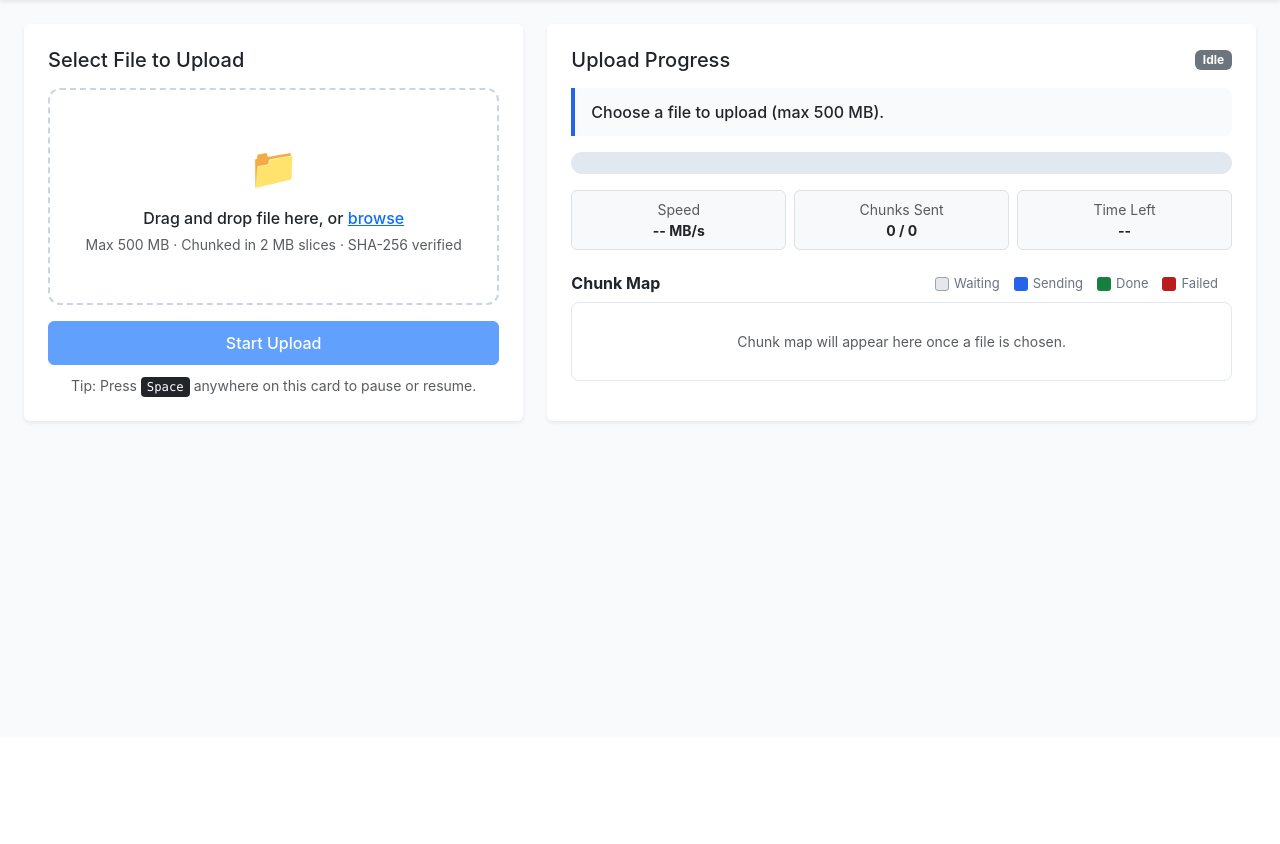
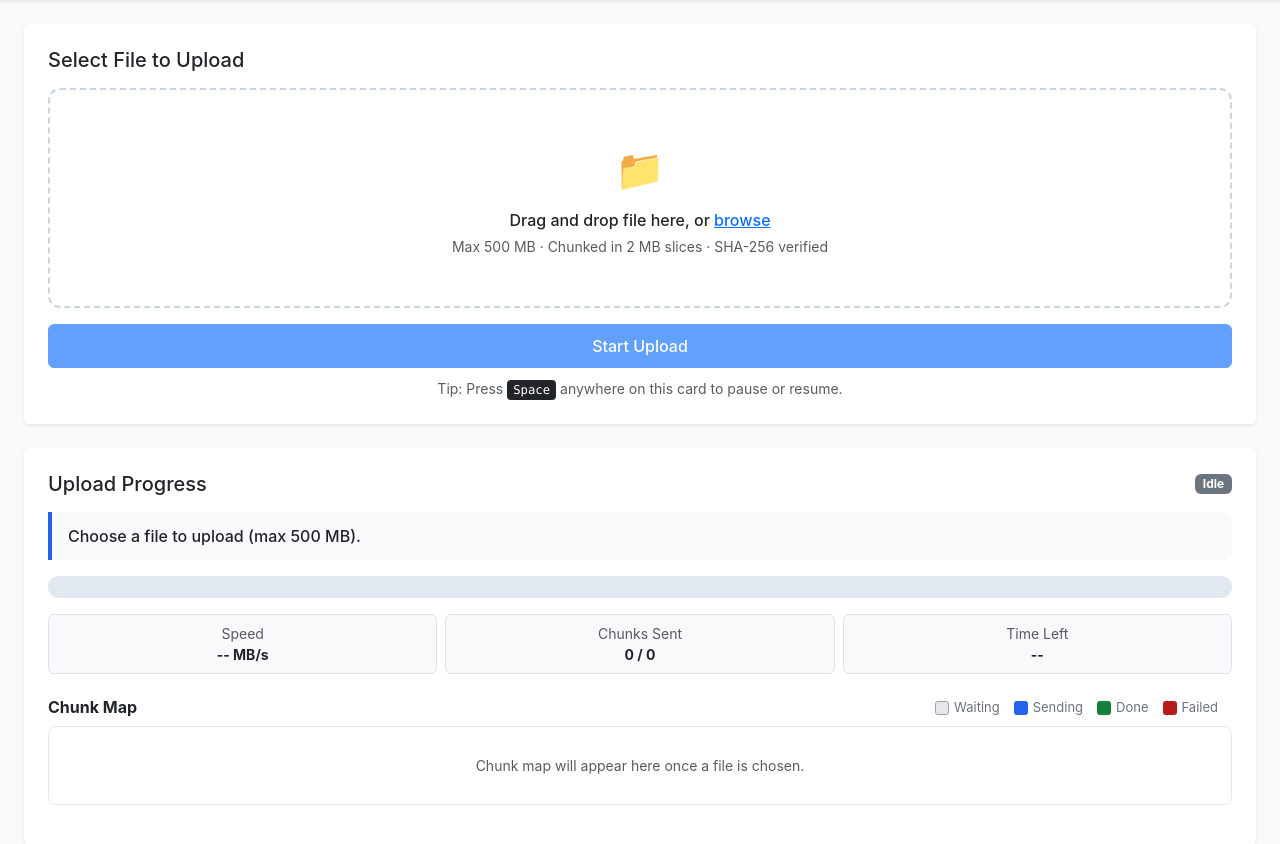
Before and after one commit to Ritikk312/CHUNKED-UPLOAD-SERVICE, a Flask app: page / in a window 1280 px wide. Shown: the part 63-907 px from the top of the page. Before the commit the page ends 487 px from the top, so only its background shows below. Run offline with Flask 3, Linux system fonts and the light colour scheme; some libraries are stand-ins or nearby versions.

Commit message:
Stack upload screen cards and center dropzone

```diff
--- a/app/static/css/style.css
+++ b/app/static/css/style.css
@@ -72,8 +72,12 @@ button, .btn {
 
 /* Upload Dropzone */
 .dropzone-area {
+  display: flex;
+  align-items: center;
+  justify-content: center;
   border: 2px dashed #cbd5e1;
   border-radius: 12px;
+  min-height: 220px;
   padding: 2.5rem 1.5rem;
   text-align: center;
   background-color: #ffffff;
--- a/app/templates/index.html
+++ b/app/templates/index.html
@@ -81,9 +81,9 @@
     <!-- SCREEN 1: UPLOAD (S1) -->
     <section id="screen-upload" class="app-screen">
       <div class="row g-4">
-        <!-- Left Column: File Picker & Controls (5 cols on laptop) -->
-        <div class="col-12 col-lg-5">
-          <div class="card border-0 shadow-sm mb-4">
+        <!-- File Picker & Controls -->
+        <div class="col-12">
+          <div class="card border-0 shadow-sm">
             <div class="card-body p-4">
               <h1 class="card-title h5 mb-3">Select File to Upload</h1>
 
@@ -149,9 +149,9 @@
           </div>
         </div>
 
-        <!-- Right Column: Progress & Chunk Map (7 cols on laptop) -->
-        <div class="col-12 col-lg-7">
-          <div class="card border-0 shadow-sm mb-4" id="upload-status-card" tabindex="0">
+        <!-- Progress & Chunk Map -->
+        <div class="col-12">
+          <div class="card border-0 shadow-sm" id="upload-status-card" tabindex="0">
             <div class="card-body p-4">
               <div class="d-flex justify-content-between align-items-center mb-3">
                 <h2 class="card-title h5 mb-0">Upload Progress</h2>
--- a/frontend/css/style.css
+++ b/frontend/css/style.css
@@ -72,8 +72,12 @@ button, .btn {
 
 /* Upload Dropzone */
 .dropzone-area {
+  display: flex;
+  align-items: center;
+  justify-content: center;
   border: 2px dashed #cbd5e1;
   border-radius: 12px;
+  min-height: 220px;
   padding: 2.5rem 1.5rem;
   text-align: center;
   background-color: #ffffff;
```
Also changed, not shown: frontend/index.html (+6 -6 lines).
